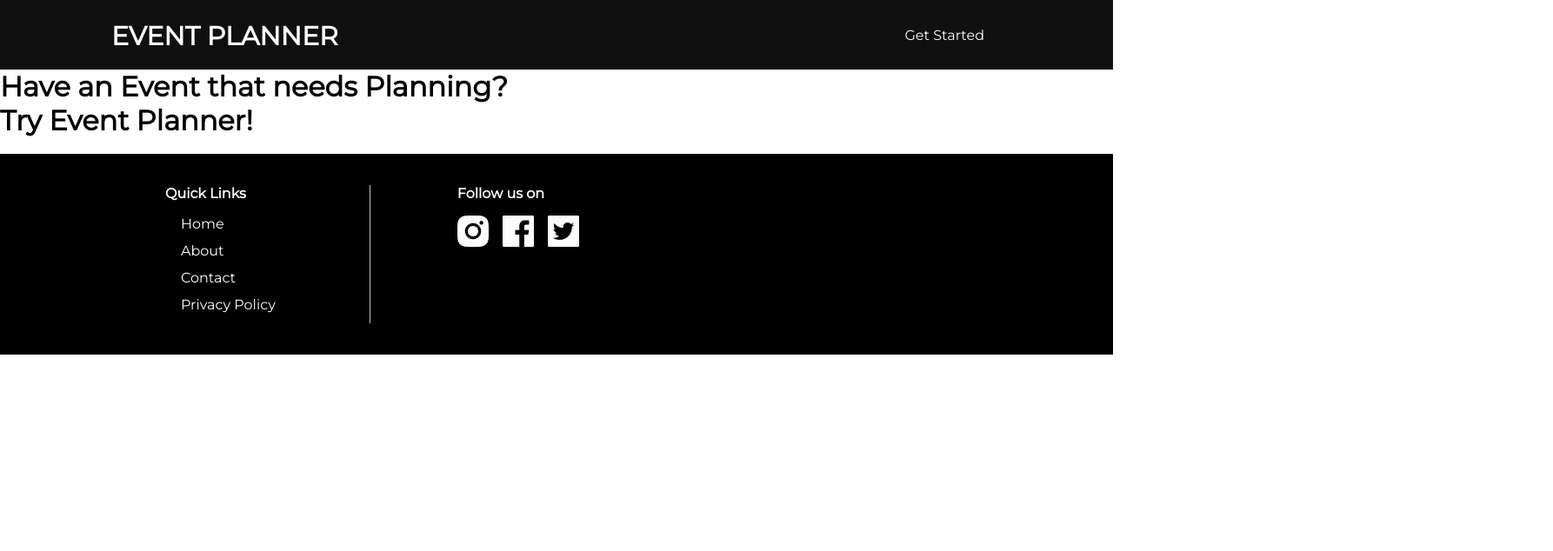
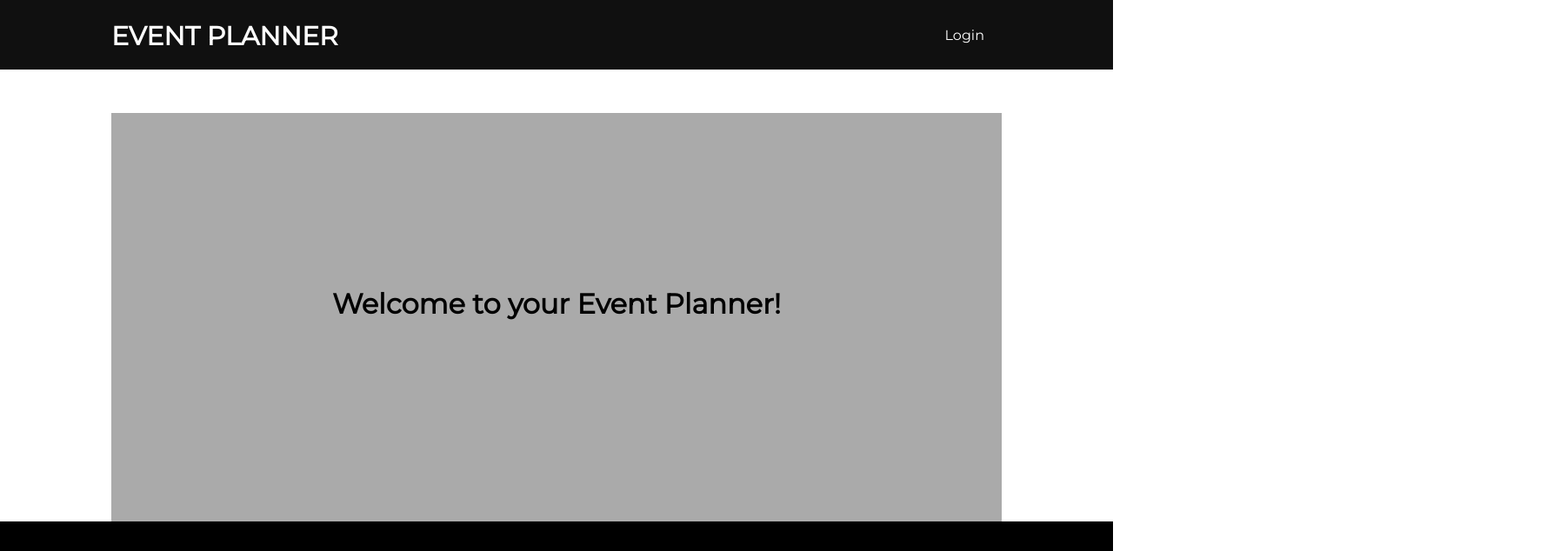
Before and after one commit to theasdfone/EventPlanner, a React (Create React App) app: page / in a window 1280 px wide. Shown: the top 634 px of the page at 87% size, 1786 px wide, since content can reach past the window. Built offline with nearby package versions, Linux system fonts and the light colour scheme.

Commit message:
UI changes

```diff
--- a/public/index.html
+++ b/public/index.html
@@ -1,6 +1,7 @@
 <!DOCTYPE html>
 <html lang="en">
   <head>
+    <meta name="viewport" content="initial-scale=1, width=device-width" />
     <title>React App</title>
     <link rel="stylesheet" href="styles.css">
 
--- a/public/styles.css
+++ b/public/styles.css
@@ -68,12 +68,22 @@ a:link, a:visited {
     font-size: 16px;
 }
 
-/* This is the end of the Header */
+.body {
+  position: relative;
+  min-height: 100vh;
+}
 
-/* This is the start of the Footer */
-  /* Footer */
+.body wrap{
+  padding-bottom: 100px;
+}
 
 footer {
+    position:absolute;
+    bottom: 0px;
+    left: 0;
+    right: 0;
+    height:200px;
+    width:100%;
     background: #000;
     color: #fcfcfc;
     font-family: "Roboto", sans-serif;
@@ -91,7 +101,7 @@ footer {
 
   footer .footer-container {
     display: flex;
-    width: 900px;
+    width: 1750px;
     margin: 0 auto;
   }
 
@@ -106,7 +116,7 @@ footer {
   }
 
   footer .footer-left {
-    padding-right: 100px;
+    padding-right: 150px;
     border-right: 1px solid #c4c4c4;
   }
 
@@ -193,6 +203,17 @@ footer {
     margin-bottom: 10px;
 }
 
+.btnLogin{
+    margin-top: 10px;
+    margin-left: 45%;
+    width: 200px;
+    padding: 12px 10px;
+    border: none;
+    font-size: 18px;
+    background-color: #F87575;
+    margin-bottom: 10px;
+}
+
 .forgot-password{
     display: flex;
     flex-direction: row;
@@ -214,4 +235,13 @@ footer {
     margin-bottom: 5px;
 }
 
+
+.eventVideo{
+  height: 500px;
+  width: 80%;
+  margin-left: 10%;
+  margin-top: 50px;
+  background: #aaa;
+  text-align: center;
+}
 /* This is the END of the Base Template for the Login + Registration + Forgot Password */
--- a/src/Pages/ForgotPassword.jsx
+++ b/src/Pages/ForgotPassword.jsx
@@ -4,7 +4,7 @@ import Footer from "../components/Footer";
 import {Link} from "react-router-dom";
 import Form from "../components/Form";
 import Inputs from "../components/Inputs";
-import Button from "../components/Button";
+import {Button} from '@material-ui/core'
 
 function ForgotPassword(){
     return(
@@ -22,7 +22,7 @@ function ForgotPassword(){
                     />
                 </form>
 
-                <Link to="/reset-conformation"><Button name = "Reset" /></Link>
+                <Link to="/reset-conformation"><Button class="btn" variant="contained">Reset</Button></Link>
 
             </div>
             <Footer/>
--- a/src/Pages/LandingPage.jsx
+++ b/src/Pages/LandingPage.jsx
@@ -2,14 +2,18 @@ import React from "react";
 import Header from "../components/Header";
 import Footer from "../components/Footer";
 import LandingHeader from "../components/LandingHeader";
+import { Container } from "@material-ui/core";
+import { Button } from '@material-ui/core'
+import { BrowserRouter, Route, Switch, Link } from "react-router-dom";
 
-function LandingPage(){
+function LandingPage() {
     return (
-        <div>
-            <LandingHeader/>
-            <h1>Have an Event that needs Planning?</h1>
-            <h1>Try Event Planner!</h1>
-            <br/>
+        <div class="body">
+            <LandingHeader />
+            <div class="wrap">
+                <div class="eventVideo"><h1 style={{ paddingTop: "200px" }}>Welcome to your Event Planner!</h1></div>
+                <Link to="/register"><Button class="btnLogin" variant="contained">Get Started</Button></Link>
+            </div>
             <Footer />
         </div>
 
--- a/src/Pages/Login.jsx
+++ b/src/Pages/Login.jsx
@@ -4,8 +4,8 @@ import Footer from "../components/Footer";
 import {Link} from "react-router-dom";
 import Form from "../components/Form";
 import Inputs from "../components/Inputs";
-import Button from "../components/Button";
 import Clickables from "../components/Clickables";
+import {Button} from '@material-ui/core'
 
 function Login(){
     return(
@@ -32,9 +32,7 @@ function Login(){
                 text="Forgot Password?"
             />
 
-            <Button
-                name = "Login"
-            />
+            <Button class="btn" variant="contained">Login</Button>
 
 
             <Clickables
--- a/src/Pages/Register.jsx
+++ b/src/Pages/Register.jsx
@@ -4,8 +4,7 @@ import Footer from "../components/Footer";
 import {Link} from "react-router-dom";
 import Form from "../components/Form";
 import Inputs from "../components/Inputs";
-import Button from "../components/Button";
-
+import {Button} from '@material-ui/core'
 
 function Register(){
     return(
@@ -34,9 +33,7 @@ function Register(){
                 />
             </form>
 
-            <Button
-                name = "Register"
-            />
+            <Button class="btn" variant="contained">Register</Button>
 
             </div>
             <Footer/>
--- a/src/Pages/ResetConformation.jsx
+++ b/src/Pages/ResetConformation.jsx
@@ -3,7 +3,7 @@ import Header from "../components/Header";
 import Footer from "../components/Footer";
 import {Link} from "react-router-dom";
 import Form from "../components/Form";
-import Button from "../components/Button";
+import {Button} from '@material-ui/core'
 
 function ResetConformation(){
     return(
@@ -13,7 +13,7 @@ function ResetConformation(){
                 <Form
                     subtitle="If you entered a valid email you should recieve instructions to reset your password"
                 />
-                <Link to="/login"><Button name = "Back to Login"/></Link>
+                <Link to="/login"><Button class="btn" variant="contained">Back to Login</Button></Link>
             </div>
             <Footer/>
         </div>
--- a/src/components/Button.jsx
+++ /dev/null
@@ -1,7 +0,0 @@
-import React from "react";
-
-function Button(props){
-    return <button className="btn">{props.name}</button>
-}
-
-export default Button;
--- a/src/components/Footer.jsx
+++ b/src/components/Footer.jsx
@@ -20,10 +20,6 @@ function Footer(){
 
                         <li>
                         <a href="#">Contact</a>
-                        </li>
-
-                        <li>
-                        <a href="#">Privacy Policy</a>
                         </li>
                     </ul>
                 </div>
--- a/src/components/LandingHeader.jsx
+++ b/src/components/LandingHeader.jsx
@@ -12,7 +12,7 @@ function LandingHeader(){
 
 
                 <ul className="navigation">
-                    <Link to="/login"><li>Get Started</li></Link>
+                    <Link to="/login"><li>Login</li></Link>
                 </ul>
             </div>
         </header>
--- a/src/index.js
+++ b/src/index.js
@@ -1,5 +1,6 @@
 import React from 'react';
 import ReactDOM from 'react-dom';
 import App from "./components/App";
+import '@material-ui/core'
 
 ReactDOM.render(<App/>, document.getElementById("root"));
```
